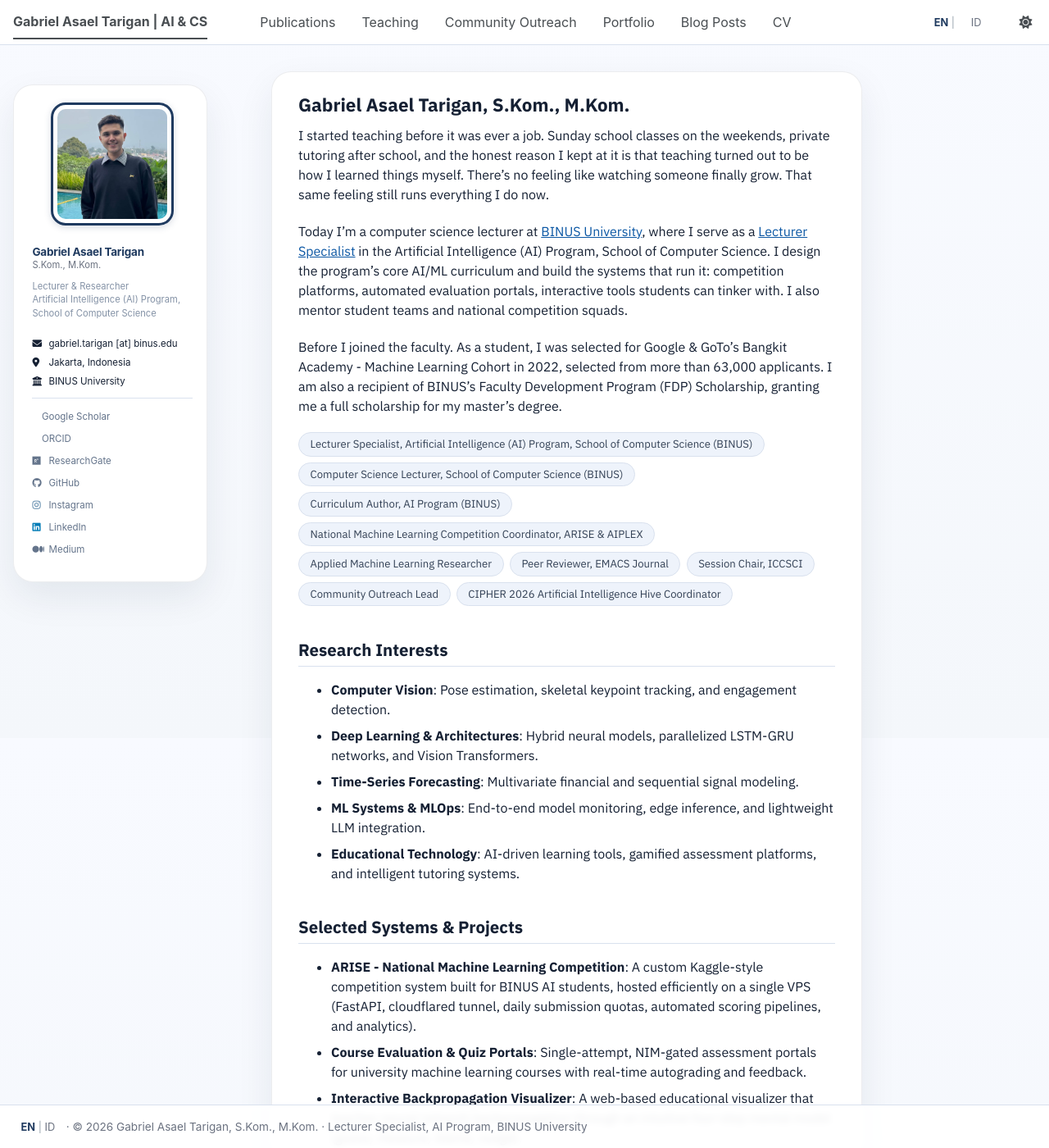
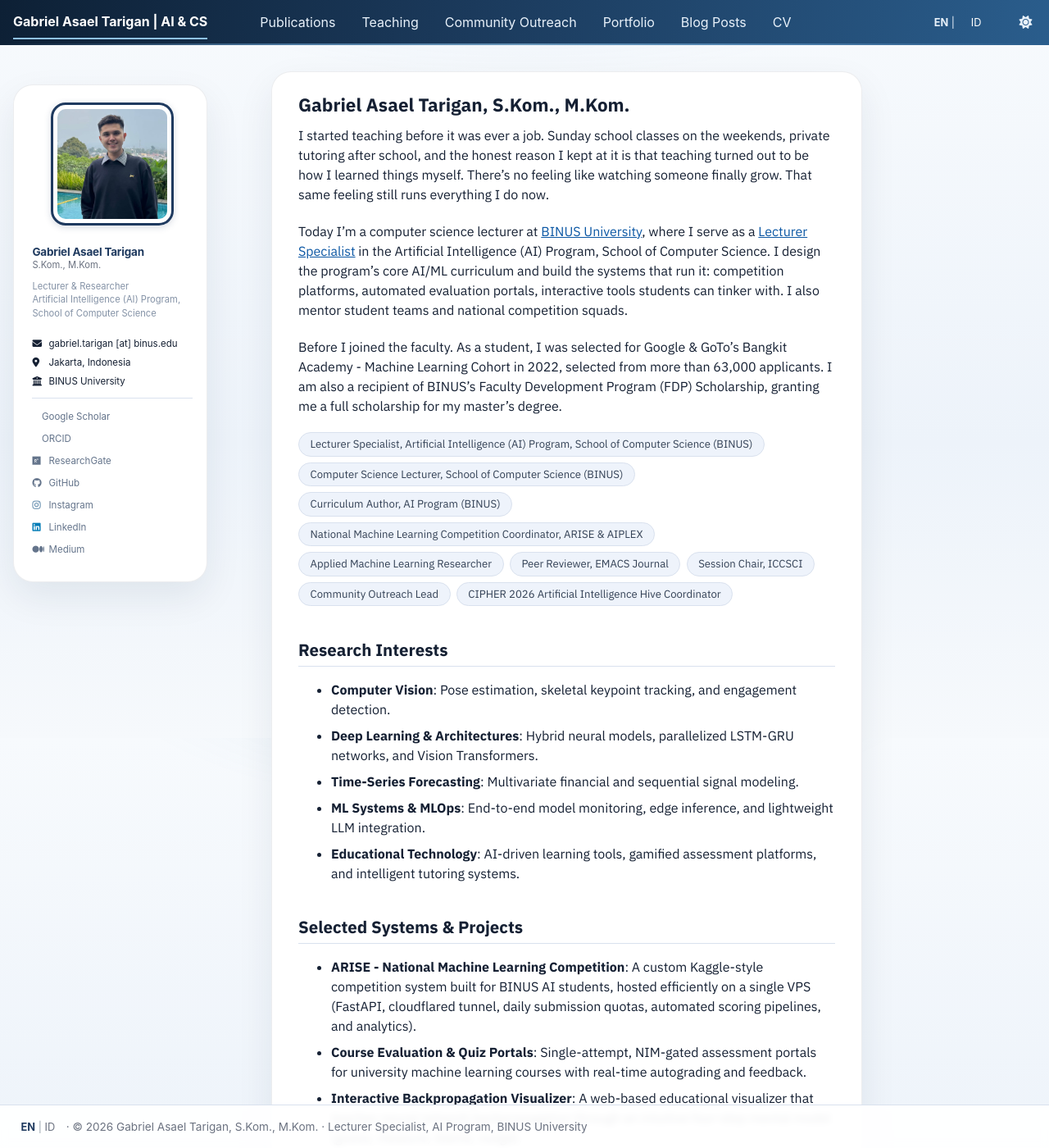
Before and after one commit to asaeltarigan/asaeltarigan.github.io, a Jekyll site: the page built from _pages/about.md, in a window 1280 px wide and 1400 px high. Shown: the whole window at 82% size. Built offline with Jekyll 4.4.1, drawn with Linux system fonts in a browser that asks for light colours; a style sheet for code colours, icons or effects is not loaded.

Commit message:
Design: gradient masthead and cool page wash (blue direction)

```diff
--- a/_includes/head.html
+++ b/_includes/head.html
@@ -94,4 +94,4 @@
 <link rel="preconnect" href="https://fonts.gstatic.com" crossorigin>
 <link href="https://fonts.googleapis.com/css2?family=IBM+Plex+Sans:wght@400;500;600;700&display=swap" rel="stylesheet">
 <link rel="stylesheet" href="{{ base_path }}/assets/css/main.css">
-<link rel="stylesheet" href="{{ base_path }}/assets/css/custom.css?v=60">
+<link rel="stylesheet" href="{{ base_path }}/assets/css/custom.css?v=61">
--- a/assets/css/custom.css
+++ b/assets/css/custom.css
@@ -756,3 +756,102 @@ html[data-theme="dark"] .page__footer { border-top-color: #22304d; }
   object-fit: cover !important;
   margin: 0 auto !important;
 }
+
+/* ============================================================
+   Blue gradient: gradient masthead + page wash
+   Added 9 Nov 2026 at Gabriel's request (soft-blue direction,
+   deliberately not a copy of chunyang-chen.github.io: his bar is
+   flat navy and the wash near-invisible, ours is a navy->azure
+   bar over a cool page gradient).
+   ============================================================ */
+
+:root {
+  --global-masthead-link-color: #e8f1fa;
+  --global-masthead-link-color-hover: #ffffff;
+  --ds-grad-line: rgba(114, 174, 222, 0.55);
+}
+
+html[data-theme="dark"] {
+  --global-masthead-link-color: #dfeaf6;
+  --global-masthead-link-color-hover: #ffffff;
+}
+
+/* --- Masthead: navy -> azure --- */
+.masthead {
+  background: linear-gradient(100deg, #0d2035 0%, #1b3a5c 45%, #2a5d8c 100%) !important;
+  box-shadow: 0 1px 0 rgba(255, 255, 255, 0.07);
+}
+
+.masthead::after {
+  height: 2px;
+  background: linear-gradient(90deg,
+    rgba(42, 93, 140, 0) 0%,
+    var(--ds-grad-line) 28%,
+    rgba(150, 205, 240, 0.6) 50%,
+    var(--ds-grad-line) 72%,
+    rgba(42, 93, 140, 0) 100%);
+}
+
+/* menu items and the nav wrapper paint their own bg in the base theme;
+   let the gradient show through */
+.masthead #site-nav,
+.masthead .greedy-nav,
+.masthead__menu-item {
+  background: transparent !important;
+  background-color: transparent !important;
+}
+
+.masthead__menu-item a,
+.masthead__menu-item a:link,
+.masthead__menu-item a:visited,
+.masthead .lang-cur,
+.masthead .lang-sep {
+  color: #e8f1fa !important;
+}
+
+.masthead__menu-item a:hover,
+.masthead__menu-item a:active,
+.masthead .lang-nav a:link,
+.masthead .lang-nav a:visited {
+  color: #ffffff !important;
+}
+
+.masthead__menu-item.selected a,
+.masthead__menu-item.selected a:hover {
+  color: #ffffff !important;
+  border-bottom-color: #8fc2ea !important;
+}
+
+.masthead a:focus-visible {
+  outline: 2px solid #9ccdf0;
+  outline-offset: 3px;
+}
+
+/* Overflow / mobile dropdown needs a solid surface over the gradient */
+.masthead ul.hidden-links {
+  background: #142f4d;
+  border-radius: 0 0 10px 10px;
+  box-shadow: 0 12px 28px rgba(8, 22, 40, 0.28);
+}
+
+.masthead ul.hidden-links .masthead__menu-item {
+  background: transparent !important;
+}
+
+/* --- Page: cool gradient wash + soft top glow --- */
+body {
+  background-image:
+    radial-gradient(900px 340px at 50% -12%, rgba(44, 111, 168, 0.10), transparent 60%),
+    linear-gradient(180deg, #f7fafd 0%, #edf3fa 60%, #f6f9fc 100%) !important;
+  background-attachment: fixed !important;
+}
+
+html[data-theme="dark"] body {
+  background-image:
+    radial-gradient(900px 340px at 50% -12%, rgba(84, 152, 220, 0.12), transparent 62%),
+    linear-gradient(180deg, #0a1320 0%, #0d1a2c 60%, #0b1626 100%) !important;
+}
+
+html[data-theme="dark"] .masthead {
+  background: linear-gradient(100deg, #071120 0%, #102640 45%, #1a3d61 100%) !important;
+}
```
